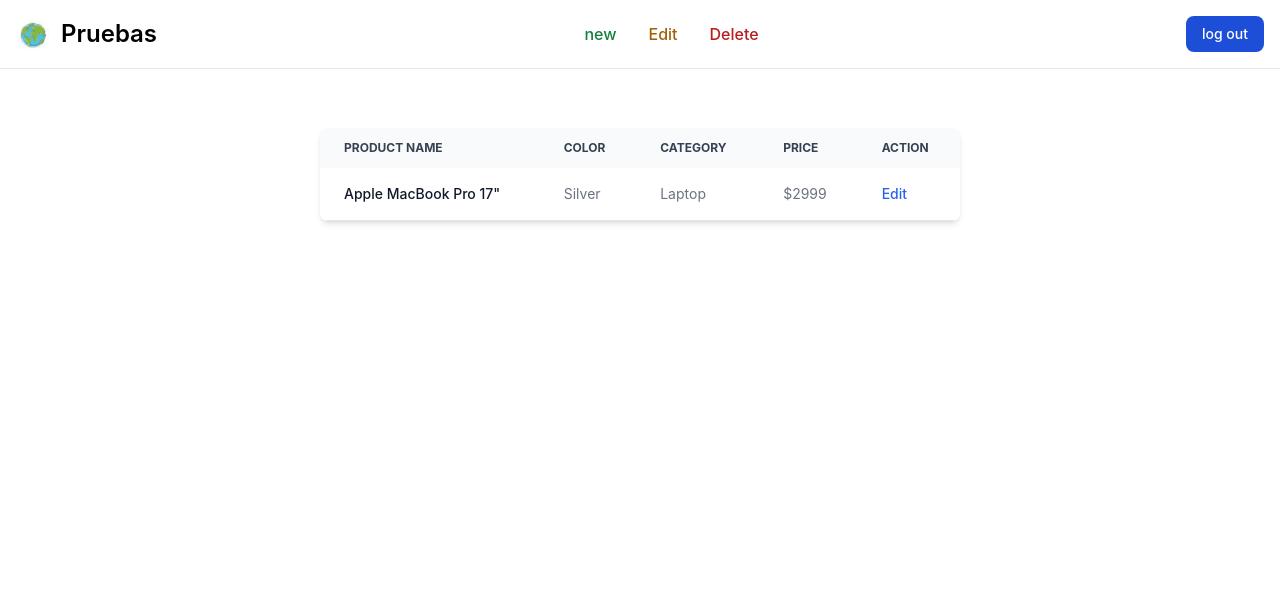
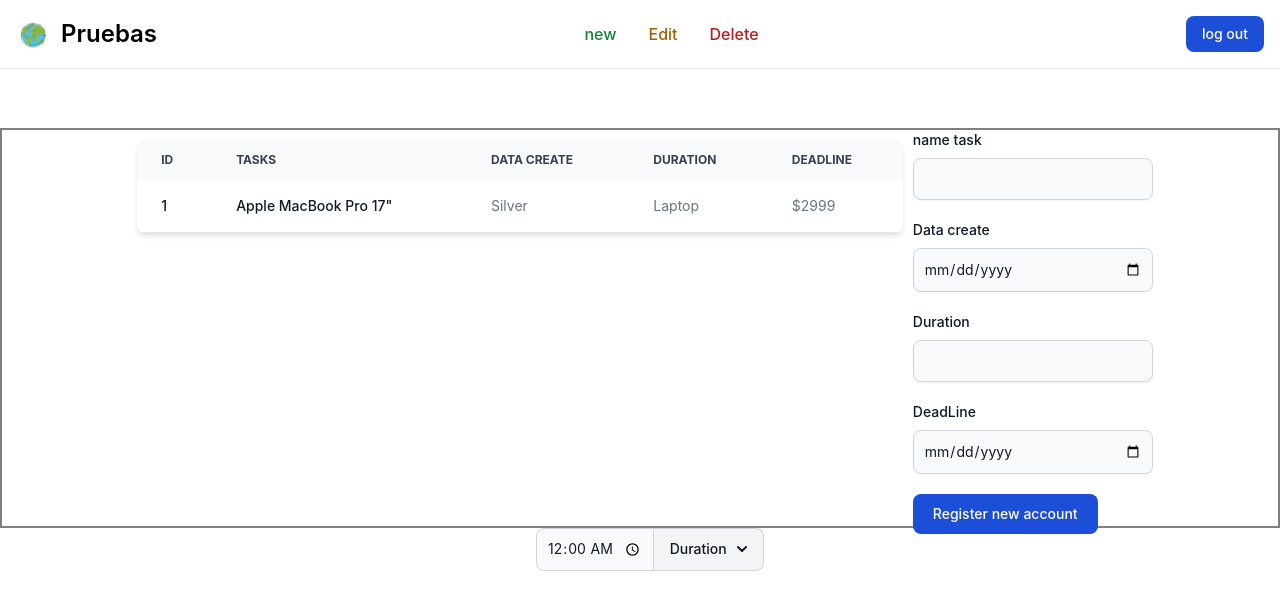
Before and after one commit to ElmerRCH/task-management, an Angular app in the folder Frontend/: page /task in a window 1280 px wide. Shown: the top 610 px of the page. Built offline with nearby package versions, Linux system fonts and the light colour scheme.

Commit message:
task forms

```diff
--- a/Frontend/src/app/task/task.component.css
+++ b/Frontend/src/app/task/task.component.css
@@ -1,7 +1,21 @@
-.table-container{
-  margin: auto;
+
+.tasks-container{
+  border: 2px solid gray;
   margin-top:10%;
-
-  width: 50%;
+  height:50vh;
+  display: flex;
+  justify-content: center;
 
 }
+
+
+.table-container{
+  width: 60%;
+  margin: 10px;
+
+}
+
+.controllers-containers{
+  display: block;
+
+}
--- a/Frontend/src/app/task/task.component.html
+++ b/Frontend/src/app/task/task.component.html
@@ -1,28 +1,33 @@
 <app-nav-bar></app-nav-bar>
+<div class="tasks-container">
   <div class="table-container">
     <div class="relative overflow-x-auto shadow-md sm:rounded-lg">
       <table class="w-full text-sm text-left rtl:text-right text-gray-500 dark:text-gray-400">
           <thead class="text-xs text-gray-700 uppercase bg-gray-50 dark:bg-gray-700 dark:text-gray-400">
               <tr>
                   <th scope="col" class="px-6 py-3">
-                    Product name
+                  id
                   </th>
                   <th scope="col" class="px-6 py-3">
-                    Color
+                      Tasks
                   </th>
                   <th scope="col" class="px-6 py-3">
-                    Category
+                      Data create
                   </th>
                   <th scope="col" class="px-6 py-3">
-                    Price
+                    Duration
                   </th>
                   <th scope="col" class="px-6 py-3">
-                    Action
+                    deadline
                   </th>
+
               </tr>
           </thead>
           <tbody>
               <tr class="odd:bg-white odd:dark:bg-gray-900 even:bg-gray-50 even:dark:bg-gray-800 border-b dark:border-gray-700">
+                <th scope="row" class="px-6 py-4 font-medium text-gray-900 whitespace-nowrap dark:text-white">
+                  1
+                </th>
                   <th scope="row" class="px-6 py-4 font-medium text-gray-900 whitespace-nowrap dark:text-white">
                       Apple MacBook Pro 17"
                   </th>
@@ -35,11 +40,62 @@
                   <td class="px-6 py-4">
                       $2999
                   </td>
-                <td class="px-6 py-4">
-                    <a href="#" class="font-medium text-blue-600 dark:text-blue-500 hover:underline">Edit</a>
-                </td>
+
               </tr>
           </tbody>
       </table>
     </div>
   </div>
+  <div class="controllers-containers">
+
+    <form class="max-w-sm mx-auto">
+      <div class="mb-5">
+        <label for="text" class="block mb-2 text-sm font-medium text-gray-900 dark:text-white">name task</label>
+        <input type="text" id="text" class="shadow-sm bg-gray-50 border border-gray-300 text-gray-900 text-sm rounded-lg focus:ring-blue-500 focus:border-blue-500 block w-full p-2.5 dark:bg-gray-700 dark:border-gray-600 dark:placeholder-gray-400 dark:text-white dark:focus:ring-blue-500 dark:focus:border-blue-500 dark:shadow-sm-light"  required />
+      </div>
+      <div class="mb-5">
+        <label for="date" class="block mb-2 text-sm font-medium text-gray-900 dark:text-white">Data create</label>
+        <input type="date" id="password" class="shadow-sm bg-gray-50 border border-gray-300 text-gray-900 text-sm rounded-lg focus:ring-blue-500 focus:border-blue-500 block w-full p-2.5 dark:bg-gray-700 dark:border-gray-600 dark:placeholder-gray-400 dark:text-white dark:focus:ring-blue-500 dark:focus:border-blue-500 dark:shadow-sm-light" required />
+      </div>
+      <div class="mb-5">
+        <label for="repeat-password" class="block mb-2 text-sm font-medium text-gray-900 dark:text-white">Duration</label>
+        <input type="password" id="repeat-password" class="shadow-sm bg-gray-50 border border-gray-300 text-gray-900 text-sm rounded-lg focus:ring-blue-500 focus:border-blue-500 block w-full p-2.5 dark:bg-gray-700 dark:border-gray-600 dark:placeholder-gray-400 dark:text-white dark:focus:ring-blue-500 dark:focus:border-blue-500 dark:shadow-sm-light" required />
+      </div>
+      <div class="mb-5">
+        <label for="repeat-password" class="block mb-2 text-sm font-medium text-gray-900 dark:text-white">DeadLine</label>
+        <input type="date" id="date" class="shadow-sm bg-gray-50 border border-gray-300 text-gray-900 text-sm rounded-lg focus:ring-blue-500 focus:border-blue-500 block w-full p-2.5 dark:bg-gray-700 dark:border-gray-600 dark:placeholder-gray-400 dark:text-white dark:focus:ring-blue-500 dark:focus:border-blue-500 dark:shadow-sm-light" required />
+      </div>
+
+      <button type="submit" class="text-white bg-blue-700 hover:bg-blue-800 focus:ring-4 focus:outline-none focus:ring-blue-300 font-medium rounded-lg text-sm px-5 py-2.5 text-center dark:bg-blue-600 dark:hover:bg-blue-700 dark:focus:ring-blue-800">Register new account</button>
+    </form>
+
+
+  </div>
+
+</div>
+
+<div class="flex max-w-[13rem] mx-auto">
+    <input type="time" id="time" class="rounded-none rounded-s-lg bg-gray-50 border text-gray-900 leading-none focus:ring-blue-500 focus:border-blue-500 block flex-1 w-full text-sm border-gray-300 p-2.5 dark:bg-gray-700 dark:border-gray-600 dark:placeholder-gray-400 dark:text-white dark:focus:ring-blue-500 dark:focus:border-blue-500" min="09:00" max="18:00" value="00:00" required>
+    <button id="dropdown-duration-button" data-dropdown-toggle="dropdown-duration" class="border-s-0 flex-shrink-0 z-10 inline-flex items-center py-2.5 px-4 text-sm font-medium text-center text-gray-900 bg-gray-100 border border-gray-300 rounded-e-lg hover:bg-gray-200 focus:ring-4 focus:outline-none focus:ring-gray-100 dark:bg-gray-700 dark:hover:bg-gray-600 dark:focus:ring-gray-700 dark:text-white dark:border-gray-600" type="button">
+    Duration <svg class="w-2.5 h-2.5 ms-2.5" aria-hidden="true" xmlns="http://www.w3.org/2000/svg" fill="none" viewBox="0 0 10 6"><path stroke="currentColor" stroke-linecap="round" stroke-linejoin="round" stroke-width="2" d="m1 1 4 4 4-4"/></svg>
+    </button>
+    <div id="dropdown-duration" class="z-10 hidden bg-white divide-y divide-gray-100 rounded-lg shadow w-36 dark:bg-gray-700">
+        <ul class="py-2 text-sm text-gray-700 dark:text-gray-200" aria-labelledby="dropdown-duration-button">
+            <li>
+                <button type="button" class="inline-flex w-full px-4 py-2 text-sm text-gray-700 hover:bg-gray-100 dark:text-gray-200 dark:hover:bg-gray-600 dark:hover:text-white" role="menuitem">
+                    30 minutes
+                </button>
+            </li>
+            <li>
+                <button type="button" class="inline-flex w-full px-4 py-2 text-sm text-gray-700 hover:bg-gray-100 dark:text-gray-200 dark:hover:bg-gray-600 dark:hover:text-white" role="menuitem">
+                    1 hour
+                </button>
+            </li>
+            <li>
+                <button type="button" class="inline-flex w-full px-4 py-2 text-sm text-gray-700 hover:bg-gray-100 dark:text-gray-200 dark:hover:bg-gray-600 dark:hover:text-white" role="menuitem">
+                    2 hours
+                </button>
+            </li>
+        </ul>
+    </div>
+</div>
```
Lines whose indentation alone changed are shown as unchanged.
